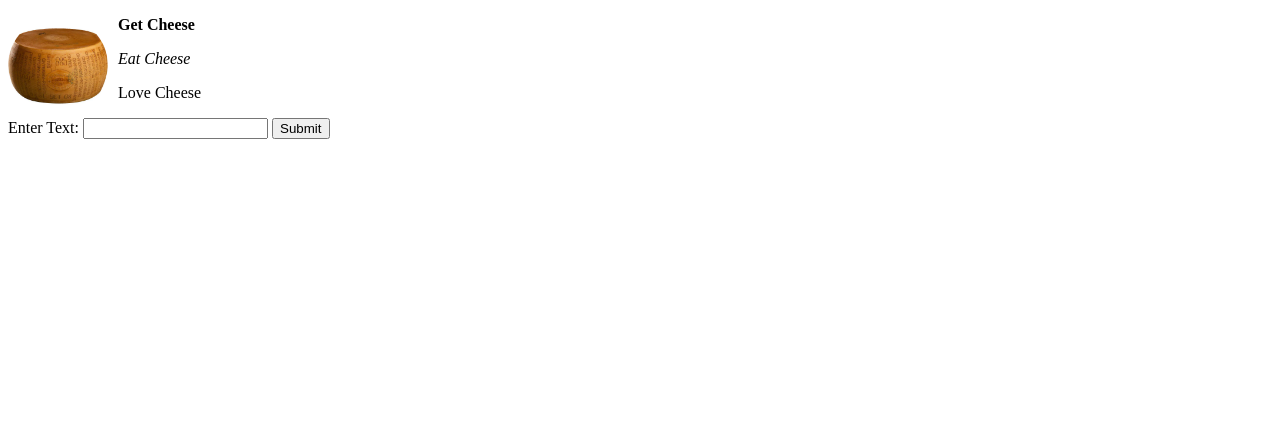
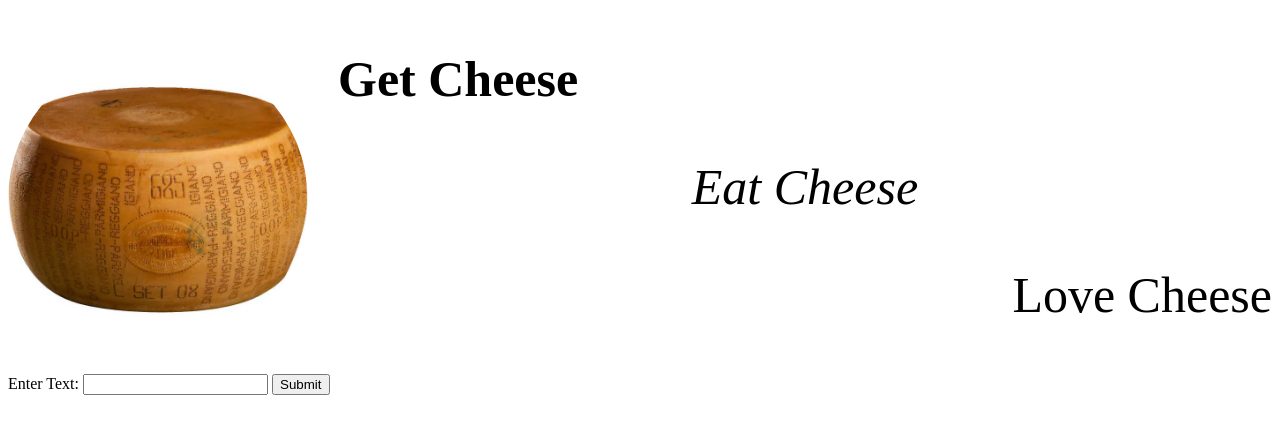
Before and after one commit to telljay/Codename-Queso, a website: page index.html in a window 1280 px wide. Drawn offline with Linux system fonts and the light colour scheme; files whose address does not match are found by name.

Commit message:
UI appearance changes

```diff
--- a/app.js
+++ b/app.js
@@ -5,7 +5,7 @@
 app.use(express.urlencoded({extended : true}));
 
 app.get('/', (req,res) => {
-    res.sendFile('C:\\Users\\danie\\Desktop\\Coding Projects\\HTML\\Tutorial Level\\index.html');
+    res.sendFile('C:\\Users\\conno\\Codename-Queso\\Codename-Queso\\index.html');
 });
 
 app.post('/submit', (req,res)=>{
--- a/index.html
+++ b/index.html
@@ -4,17 +4,34 @@
     <title>Project Queso</title>
     <style>
       img {
-        width: 100px;
-        border-radius: 50px;
+        width: 300px;
+        border-radius: 150px;
         float: left;
-        margin-right: 10px;
+        margin-right: 30px;
       }
-      .Cheese {
+      .Get {
         font-weight: bold;
+        font-size: 50px;
+        position: static;
+        top: 15%;
+        text-align: left;
       }
-      .E {
+      .Eat {
+        position: static;
         font-style: italic;
+        font-size: 50px;
+        width: 100%;
+        top: 5%;
+        text-align: center;
       }
+      .Love {
+        position: static;
+        font-size: 50px;
+        text-align: right;
+        top: 15%;
+      }
+
+
     </style>
   </head>
   <body>
@@ -22,13 +39,13 @@
       src="C:\\Users\\danie\\Desktop\\Coding Projects\\HTML\\Tutorial Level\\images\\Parmagano.png"
       alt="An image of a Wheel of Parm"
     />
-    <p class="Cheese">Get Cheese</p>
-    <p class="E">Eat Cheese</p>
-    <p>Love Cheese</p>
+    <p class = "Get">Get Cheese</p>
+    <p class = "Eat">Eat Cheese</p>
+    <p class = "Love">Love Cheese</p>
     <form action="/submit" method="post">
       <label for="inputText">Enter Text:</label>
       <input type="text" id="inputText" name="textInput" />
-      <button type="submit">Submit</button>
+      <button class = "Button" type="submit">Submit</button>
     </form>
   </body>
 </html>
--- a/package.json
+++ b/package.json
@@ -1,7 +1,7 @@
 {
   "name": "tutorial-level",
   "version": "1.0.0",
-  "description": "",
+  "description": "/*",
   "main": "app.js",
   "scripts": {
     "test": "echo \"Error: no test specified\" && exit 1"
```
Also changed, not shown: 1 other file.
